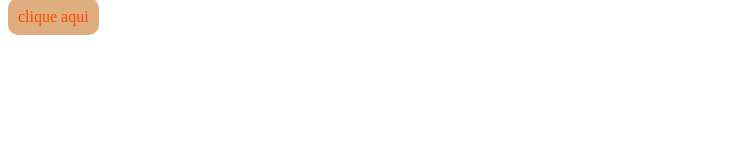
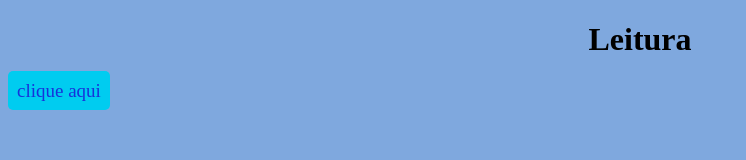
Before and after one commit to MARCYRIBEIRO/marcella2d-aluraplus, a plain HTML site: page index.html in a window 1280 px wide. Shown: the whole page, without its empty margins (0-746 px from the left). Drawn offline with Linux system fonts and the light colour scheme.

Commit message:
Add files via upload

```diff
--- a/index.html
+++ b/index.html
@@ -5,8 +5,15 @@
     <meta name="viewport" content="width=device-width, initial-scale=1.0">
     <link rel="stylesheet" href="style.css">
     <title>Leitura</title>
+
 </head>
 <body>
+
+    <center> <h1>  <font face="sites para Leitura"> Leitura</font> <br /></h1></center>
+    <body style="background-color:rgba(62, 124, 206, 0.664)">
+        <background="https://br.pinterest.com/pin/622270873499612643/"/>
+
+
     <a class="botao" href="https://www.wattpad.com/">clique aqui</a>
 
 </body>
--- a/style.css
+++ b/style.css
@@ -1,8 +1,11 @@
 .botao {
-    background-color: rgb(223, 174, 126);
-    color: rgb(255, 72, 0);
+    background-color: rgb(0, 204, 240);
+    color: rgb(22, 51, 218);
     text-decoration: none;
-    padding: 10px;
-    border-radius: 10px;
+    border-radius: 5px;
+    padding: 9px;
+    font-size: 19px;
+
+
 
 }
```
